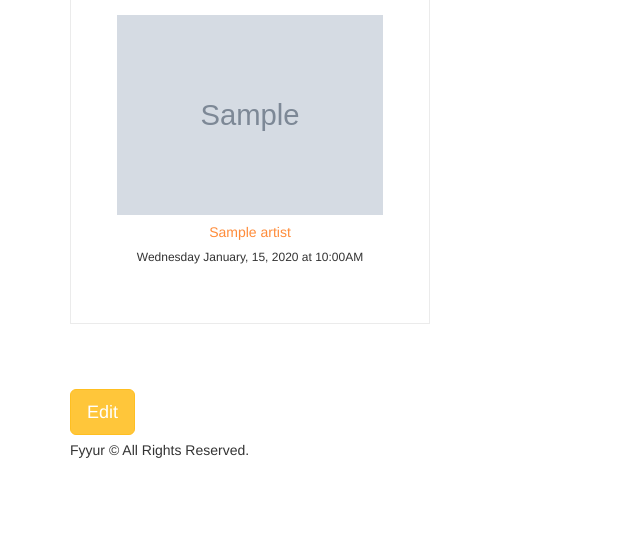
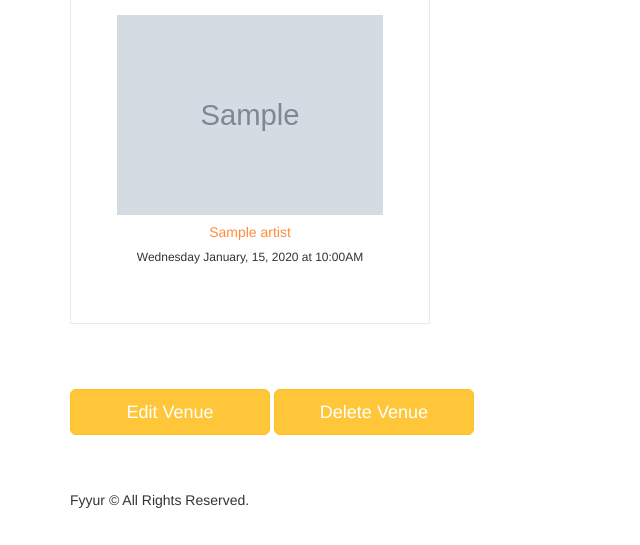
Before and after one commit to KhoiVuKha/Project-Fyyur-Artist-Booking-Site, a Flask app: page /venues/1 in a window 1280 px wide. Shown: the part 701-1246 px from the top of the page, without its empty margins (0-640 px from the left). Before the commit the page ends 1159 px from the top, so only its background shows below. Run offline with Flask 2, Linux system fonts and the light colour scheme; tables that the repository leaves empty hold one stand-in row (values such as "Sample post"); grey boxes marked "Sample" are stand-in pictures; some libraries are stand-ins or nearby versions.

Commit message:
Implement a button to delete a Venue on a Venue Page

```diff
--- a/app.py
+++ b/app.py
@@ -205,22 +205,20 @@ def create_venue_submission():
       db.session.close()
     return render_template('pages/home.html')
 
-@app.route('/venues/<venue_id>/delete', methods=['DELETE'])
+@app.route('/venues/<venue_id>', methods=['DELETE'])
 def delete_venue(venue_id):
   try:
     venue = Venue.query.get(venue_id)
     venue_name = venue.name
     db.session.delete(venue)
     db.session.commit()
-    flash(f'Successfully removed venue {0}.'.format(venue_name))
+    flash('Successfully removed venue {0}.'.format(venue_name))
   except Exception as err:
     db.session.rollback()
     flash('An error occurred removing the Venue: {0}. Error: {1}'.format(venue_name, err))
   finally:
     db.session.close()
-
-  # TODO: BONUS CHALLENGE: Implement a button to delete a Venue on a Venue Page, have it so that
-  # clicking that button delete it from the db then redirect the user to the homepage
+  return jsonify({'success': True})
 
 #  Artists
 #  ----------------------------------------------------------------
--- a/templates/pages/show_venue.html
+++ b/templates/pages/show_venue.html
@@ -74,7 +74,39 @@
 		{% endfor %}
 	</div>
 </section>
+<section>
+	<button type="submit" onclick="editClickHandler(this)" data-id="{{ venue.id }}" class="btn btn-primary btn-lg"
+			style="width: 200px;">Edit Venue</button>
+	<button type="submit" onclick="deleteClickHandler(this)" data-id="{{ venue.id }}" class="btn btn-primary btn-lg"
+			style="width: 200px;">Delete Venue</button>
+</section>
+<script>
+	function editClickHandler(e) {
+			console.log('clicked')
+			const venueId = e.dataset.id;
+			fetch(`/venues/${venueId}/edit`, {
+					method: 'GET'
+			})
+					.then(function () {
+							window.location.href = `/venues/${venueId}/edit`;
+					})
+					.catch(function (e) {
+							console.log('error', e)
+					})
+	}
 
-<a href="/venues/{{ venue.id }}/edit"><button class="btn btn-primary btn-lg">Edit</button></a>
-
+	function deleteClickHandler(e) {
+			console.log('clicked')
+			const venueId = e.dataset.id;
+			fetch('/venues/' + venueId, {
+					method: 'DELETE'
+			})
+					.then(function () {
+							window.location.href = `/venues`;
+					})
+					.catch(function (e) {
+							console.log('error', e)
+					})
+	}
+</script>
 {% endblock %}
--- a/templates/pages/venues.html
+++ b/templates/pages/venues.html
@@ -12,7 +12,6 @@
 					<h5>{{ venue.name }}</h5>
 				</div>
 			</a>
-			<!--<button class="delete-venue" data-id="{{ venue.id }}">&cross;</button>-->
 		</li>
 		{% endfor %}
 	</ul>
```
